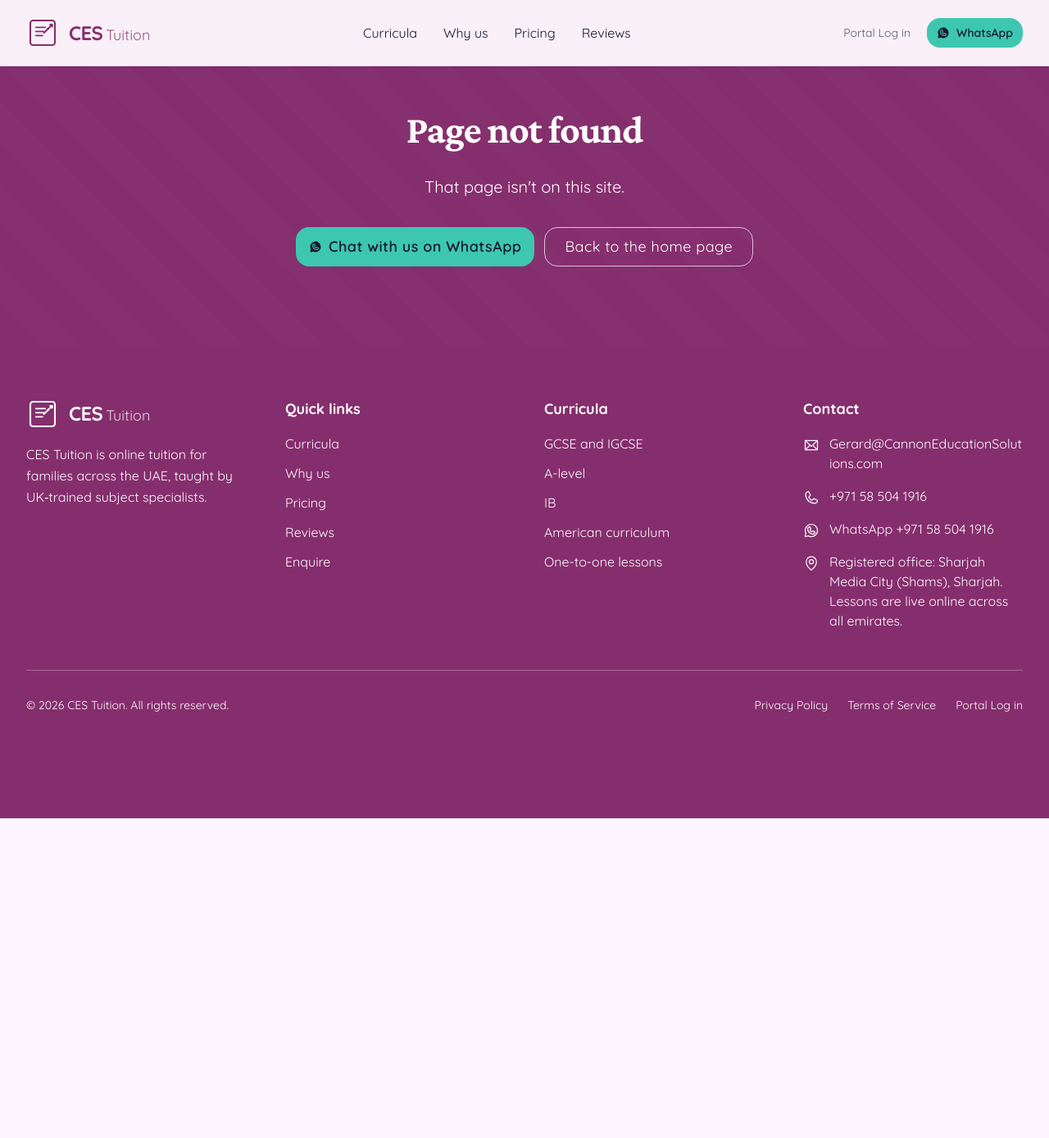
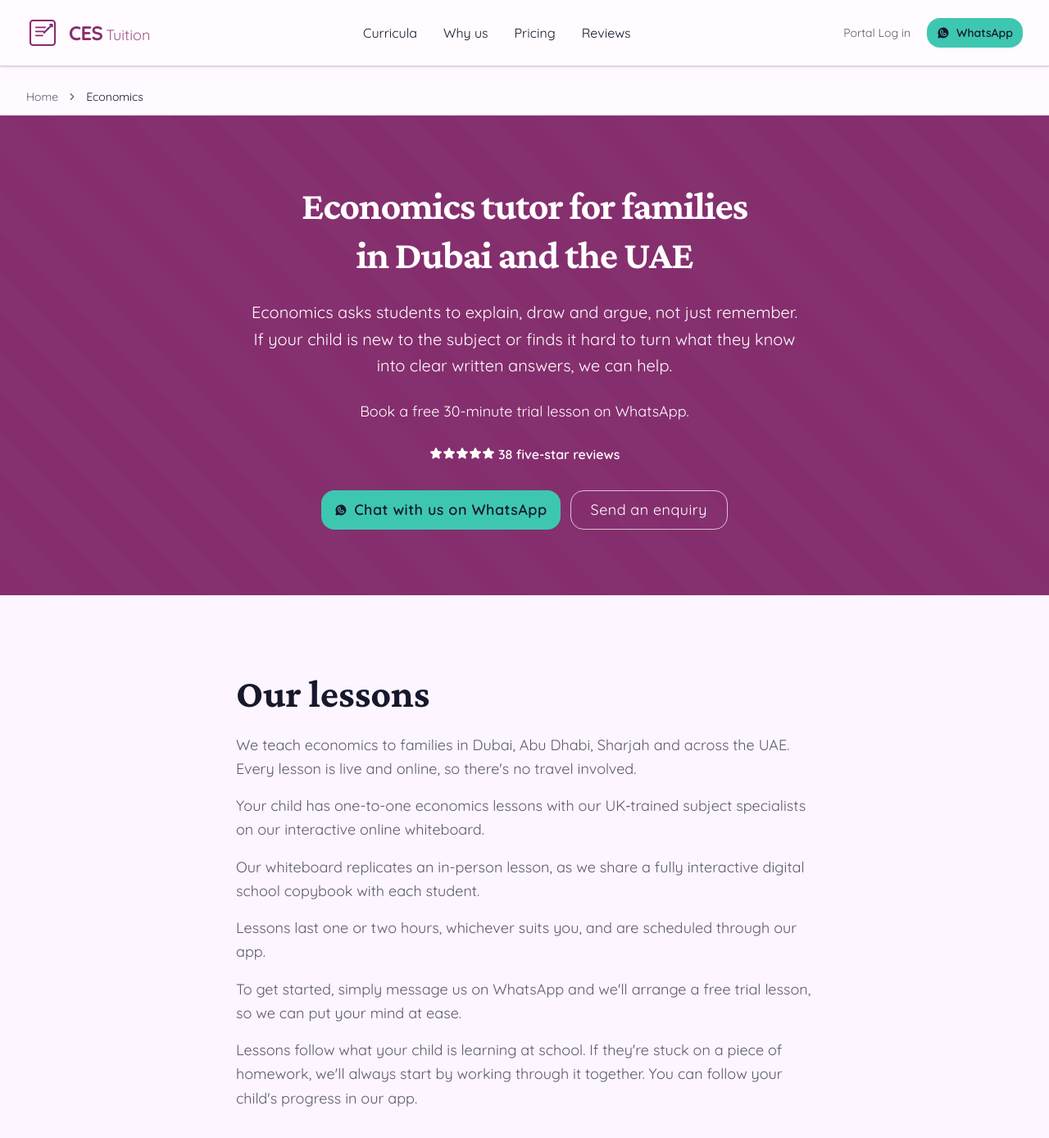
Before and after one commit to GerardCannon/ces-tuition-website, a React (Vite) app: page /economics-tutor in a window 1280 px wide. Shown: the top 1388 px of the page at 82% size. Before the commit the page ends 998 px from the top, so only its background shows below. Built offline with nearby package versions, Linux system fonts and the light colour scheme.

Commit message:
Add the economics tutor page. (#37)
The page follows the other subject pages, and the British, A-level and IB subject lists link to it.

Co-authored-by: Cursor Agent <cursoragent@cursor.com>
Co-authored-by: GerardCannon <GerardCannon@users.noreply.github.com>

```diff
--- a/src/lib/goatcounter.tsx
+++ b/src/lib/goatcounter.tsx
@@ -1,6 +1,6 @@
 import { createContext, useContext, useEffect, type ReactNode } from 'react'
 
-export type WhatsAppPage = 'home' | 'british' | 'ib' | 'ibmaths' | 'american' | 'maths' | 'alevel' | 'chemistry' | 'physics' | 'biology' | 'english' | '404'
+export type WhatsAppPage = 'home' | 'british' | 'ib' | 'ibmaths' | 'american' | 'maths' | 'alevel' | 'chemistry' | 'physics' | 'biology' | 'english' | 'economics' | '404'
 export type WhatsAppPlace = 'header' | 'menu' | 'hero' | 'pricing' | 'form' | 'footer' | 'sticky'
 
 const pageByRouteId: Record<string, WhatsAppPage> = {
@@ -15,6 +15,7 @@ const pageByRouteId: Record<string, WhatsAppPage> = {
   'biology-tutor': 'biology',
   'english-tutor': 'english',
   'ib-maths-tutor': 'ibmaths',
+  'economics-tutor': 'economics',
   'not-found': '404',
 }
 
--- a/src/pageLoaders.ts
+++ b/src/pageLoaders.ts
@@ -4,6 +4,7 @@ import { AlevelTutor } from './pages/AlevelTutor.tsx'
 import { BiologyTutor } from './pages/BiologyTutor.tsx'
 import { BritishCurriculum } from './pages/BritishCurriculum.tsx'
 import { ChemistryTutor } from './pages/ChemistryTutor.tsx'
+import { EconomicsTutor } from './pages/EconomicsTutor.tsx'
 import { EnglishTutor } from './pages/EnglishTutor.tsx'
 import { Home } from './pages/Home.tsx'
 import { IbCurriculum } from './pages/IbCurriculum.tsx'
@@ -26,6 +27,7 @@ export const pages: Record<string, ComponentType> = {
   'physics-tutor': PhysicsTutor,
   'biology-tutor': BiologyTutor,
   'english-tutor': EnglishTutor,
+  'economics-tutor': EconomicsTutor,
   'ib-maths-tutor': IbMathsTutor,
   'not-found': NotFound,
 }
--- a/src/pages/AlevelTutor.tsx
+++ b/src/pages/AlevelTutor.tsx
@@ -79,7 +79,7 @@ export function AlevelTutor() {
 
       <PageSection title="Subjects" muted>
         <p>
-          We teach a range of A-level subjects, such as Maths, <a href="/physics-tutor/" className={linkClass}>Physics</a>, <a href="/chemistry-tutor/" className={linkClass}>Chemistry</a>, <a href="/biology-tutor/" className={linkClass}>Biology</a>, Economics, Business Studies, English and Computer Science. If your child's subject isn't listed, just ask us. You can read more about maths on our <a href="/igcse-gcse-maths-tutor/" className={linkClass}>maths page</a>. We also teach the IB, which you can read about on our <a href="/curricula/ib/" className={linkClass}>IB page</a>.
+          We teach a range of A-level subjects, such as maths, <a href="/physics-tutor/" className={linkClass}>physics</a>, <a href="/chemistry-tutor/" className={linkClass}>chemistry</a>, <a href="/biology-tutor/" className={linkClass}>biology</a>, <a href="/economics-tutor/" className={linkClass}>economics</a>, business studies, English and computer science. If your child's subject isn't listed, just ask us. You can read more about maths on our <a href="/igcse-gcse-maths-tutor/" className={linkClass}>maths page</a>. We also teach the IB, which you can read about on our <a href="/curricula/ib/" className={linkClass}>IB page</a>.
         </p>
       </PageSection>
 
--- a/src/pages/BritishCurriculum.tsx
+++ b/src/pages/BritishCurriculum.tsx
@@ -71,7 +71,7 @@ export function BritishCurriculum() {
 
       <PageSection title="Subjects">
         <p>
-          We teach a wide range of subjects at IGCSE, GCSE and <a href="/a-level-tutor/" className={linkClass}>A-level</a>, including Maths, <a href="/english-tutor/" className={linkClass}>English</a>, <a href="/biology-tutor/" className={linkClass}>Biology</a>, <a href="/chemistry-tutor/" className={linkClass}>Chemistry</a>, <a href="/physics-tutor/" className={linkClass}>Physics</a>, Economics, Business Studies and Computer Science. If your child’s subject isn’t listed, just ask us. We also teach the IB, which you can find with our other curricula on our <a href="/" className={linkClass}>home page</a>.
+          We teach a wide range of subjects at IGCSE, GCSE and <a href="/a-level-tutor/" className={linkClass}>A-level</a>, including maths, <a href="/english-tutor/" className={linkClass}>English</a>, <a href="/biology-tutor/" className={linkClass}>biology</a>, <a href="/chemistry-tutor/" className={linkClass}>chemistry</a>, <a href="/physics-tutor/" className={linkClass}>physics</a>, <a href="/economics-tutor/" className={linkClass}>economics</a>, business studies and computer science. If your child’s subject isn’t listed, just ask us. We also teach the IB, which you can find with our other curricula on our <a href="/" className={linkClass}>home page</a>.
         </p>
       </PageSection>
 
--- /dev/null
+++ b/src/pages/EconomicsTutor.tsx
@@ -0,0 +1,114 @@
+import { FaqSection, PageSection, PageShell } from '@/pages/PageShell.tsx'
+import { economicsCrumbs, economicsFaqs } from '@/pages/economicsTutorData.ts'
+
+const linkClass = 'font-semibold text-foreground underline underline-offset-4 hover:text-primary'
+
+export function EconomicsTutor() {
+  return (
+    <PageShell
+      crumbs={economicsCrumbs}
+      title="Economics tutor for families in Dubai and the UAE"
+      lede={
+        <p>
+          Economics asks students to explain, draw and argue, not just remember. If your child is new to the subject or finds it hard to turn what they know into clear written answers, we can help.
+        </p>
+      }
+      ctaTitle="Tell us about your child"
+      ctaBody={
+        <p>
+          Send us your child's year group and which economics course they take on WhatsApp, and we'll get back to you.
+        </p>
+      }
+    >
+      <PageSection title="Our lessons">
+        <p>
+          We teach economics to families in Dubai, Abu Dhabi, Sharjah and across the UAE. Every lesson is live and online, so there's no travel involved.
+        </p>
+        <p>
+          Your child has one-to-one economics lessons with our UK‑trained subject specialists on our interactive online whiteboard.
+        </p>
+        <p>
+          Our whiteboard replicates an in-person lesson, as we share a fully interactive digital school copybook with each student.
+        </p>
+        <p>
+          Lessons last one or two hours, whichever suits you, and are scheduled through our app.
+        </p>
+        <p>
+          To get started, simply message us on WhatsApp and we'll arrange a free trial lesson, so we can put your mind at ease.
+        </p>
+        <p>
+          Lessons follow what your child is learning at school. If they're stuck on a piece of homework, we'll always start by working through it together. You can follow your child's progress in our app.
+        </p>
+      </PageSection>
+
+      <PageSection title="Where economics gets difficult" muted>
+        <div>
+          <h3 className="text-xl font-bold text-foreground mb-2">Diagrams</h3>
+          <p>
+            Supply and demand, costs and the wider economy are all shown on diagrams, and small mistakes with labels or shifts can cost marks. We practise drawing them accurately and explaining what each change shows.
+          </p>
+        </div>
+        <div>
+          <h3 className="text-xl font-bold text-foreground mb-2">Using data</h3>
+          <p>
+            Many questions give a table, a chart or a short article and ask what it shows. We help your child pick out the figures that matter and use them in their answer, rather than just repeating them.
+          </p>
+        </div>
+        <div>
+          <h3 className="text-xl font-bold text-foreground mb-2">Longer written answers</h3>
+          <p>
+            Higher-mark questions ask students to weigh up both sides and reach a judgement. We work on building an argument step by step, so your child knows how to develop a point and when to bring in evaluation.
+          </p>
+        </div>
+        <div>
+          <h3 className="text-xl font-bold text-foreground mb-2">Linking theory to the real world</h3>
+          <p>
+            Economics makes more sense when it connects to real events. We use current examples to bring the theory to life and help your child use them in their own answers.
+          </p>
+        </div>
+      </PageSection>
+
+      <PageSection title="Levels we teach">
+        <p>
+          We teach economics at GCSE, IGCSE, A-level and in the IB.
+        </p>
+        <p>
+          At GCSE and IGCSE, students meet the key ideas for the first time and learn to explain them clearly in written answers. You can read more on our <a href="/curricula/british/" className={linkClass}>British curriculum page</a>.
+        </p>
+        <p>
+          Many students start economics fresh at A-level, and the course moves from the basic ideas to longer essays quite quickly. You can read more about the move to A-level on our <a href="/a-level-tutor/" className={linkClass}>A-level page</a>.
+        </p>
+        <p>
+          In the IB Diploma Programme, economics is one of the subjects students can choose. Our <a href="/curricula/ib/" className={linkClass}>IB page</a> explains more about the Diploma Programme and the other IB subjects we teach.
+        </p>
+        <p>
+          If your child is studying economics at another level, message us and we'll let you know how we can help.
+        </p>
+      </PageSection>
+
+      <PageSection title="Where to begin" muted>
+        <p>
+          When you message us, it helps to tell us your child's year group, which course they take (GCSE, IGCSE, A-level or IB), and which exam board their school uses if you know it. If you're not sure, your child's school will be able to tell you, or we can work it out together.
+        </p>
+        <p>
+          If your child has just started economics, or has recently moved to the UAE or changed school, let us know. We'll start with the basics their class is building on.
+        </p>
+      </PageSection>
+
+      <FaqSection
+        items={economicsFaqs.map((item) =>
+          item.question === 'Does my child need to be good at maths for economics?'
+            ? {
+                question: item.question,
+                answer: (
+                  <>
+                    Some topics use percentages, graphs and simple calculations, and we'll practise these until your child feels comfortable with them. If maths itself is the worry, have a look at our <a href="/igcse-gcse-maths-tutor/" className={linkClass}>maths page</a>.
+                  </>
+                ),
+              }
+            : item,
+        )}
+      />
+    </PageShell>
+  )
+}
--- a/src/pages/IbCurriculum.tsx
+++ b/src/pages/IbCurriculum.tsx
@@ -70,7 +70,7 @@ export function IbCurriculum() {
 
       <PageSection title="Subjects" muted>
         <p>
-          We teach a range of IB subjects, such as <a href="/ib-maths-tutor/" className={linkClass}>maths</a>, <a href="/physics-tutor/" className={linkClass}>physics</a>, <a href="/chemistry-tutor/" className={linkClass}>chemistry</a>, <a href="/biology-tutor/" className={linkClass}>biology</a>, economics, business management, <a href="/english-tutor/" className={linkClass}>English</a> and computer science. If your child's subject isn't listed, just ask us. We also teach the British curriculum, which you can read about on our <a href="/curricula/british/" className={linkClass}>British curriculum page</a>.
+          We teach a range of IB subjects, such as <a href="/ib-maths-tutor/" className={linkClass}>maths</a>, <a href="/physics-tutor/" className={linkClass}>physics</a>, <a href="/chemistry-tutor/" className={linkClass}>chemistry</a>, <a href="/biology-tutor/" className={linkClass}>biology</a>, <a href="/economics-tutor/" className={linkClass}>economics</a>, business management, <a href="/english-tutor/" className={linkClass}>English</a> and computer science. If your child's subject isn't listed, just ask us. We also teach the British curriculum, which you can read about on our <a href="/curricula/british/" className={linkClass}>British curriculum page</a>.
         </p>
       </PageSection>
 
--- a/src/pages/PageShell.tsx
+++ b/src/pages/PageShell.tsx
@@ -29,6 +29,7 @@ const enquiryPrefill: Partial<Record<WhatsAppPage, { curriculum?: string; subjec
   physics: { subject: 'physics' },
   biology: { subject: 'biology' },
   english: { subject: 'English' },
+  economics: { subject: 'economics' },
 }
 
 export type PageCrumb = { name: string; path: string }
--- /dev/null
+++ b/src/pages/economicsTutorData.ts
@@ -0,0 +1,40 @@
+import type { ServiceInfo } from '../lib/structuredData.ts'
+
+export const economicsCrumbs = [
+  { name: 'Home', path: '/' },
+  { name: 'Economics', path: '/economics-tutor/' },
+]
+
+export const economicsFaqs = [
+  {
+    question: 'How do we book a lesson?',
+    answer: 'Message us on WhatsApp and we\'ll arrange a free 30-minute trial lesson. After that, we\'ll set you up on our app, where you can schedule lessons and monitor your child\'s progress.',
+  },
+  {
+    question: 'We don\'t live in the UAE. Can my child still have lessons?',
+    answer: 'Yes. All our lessons are online, so families join us from the UK, Europe and all over Asia.',
+  },
+  {
+    question: 'Do you teach families in Dubai, Abu Dhabi and Sharjah?',
+    answer: 'Yes. Our economics lessons take place live online, so families in Dubai, Abu Dhabi, Sharjah and the other emirates can join without travelling. Your child is taught one-to-one by one of our UK‑trained subject specialists.',
+  },
+  {
+    question: 'My child hasn\'t studied economics before. Is that a problem?',
+    answer: 'No. Many students start economics for the first time at GCSE, A-level or in the IB. We begin with the key ideas and build from there, alongside what their class is covering.',
+  },
+  {
+    question: 'Does my child need to be good at maths for economics?',
+    answer: 'Some topics use percentages, graphs and simple calculations, and we\'ll practise these until your child feels comfortable with them. If maths itself is the worry, have a look at our maths page.',
+  },
+  {
+    question: 'Which exam boards do you cover?',
+    answer: 'Tell us which exam board your child\'s school uses, and our lessons will follow that course.',
+  },
+]
+
+export const economicsService: ServiceInfo = {
+  name: 'Economics tuition',
+  serviceType: 'Online economics tuition',
+  description:
+    'Live one-to-one online GCSE, IGCSE, A-level and IB economics lessons, with UK-trained subject specialists.',
+}
--- a/src/routes.ts
+++ b/src/routes.ts
@@ -7,6 +7,7 @@ import { alevelCrumbs, alevelFaqs, alevelService } from './pages/alevelTutorData
 import { biologyCrumbs, biologyFaqs, biologyService } from './pages/biologyTutorData.ts'
 import { britishCrumbs, britishFaqs, britishService } from './pages/britishCurriculumData.ts'
 import { chemistryCrumbs, chemistryFaqs, chemistryService } from './pages/chemistryTutorData.ts'
+import { economicsCrumbs, economicsFaqs, economicsService } from './pages/economicsTutorData.ts'
 import { englishCrumbs, englishFaqs, englishService } from './pages/englishTutorData.ts'
 import { ibCrumbs, ibFaqs, ibService } from './pages/ibCurriculumData.ts'
 import { ibMathsCrumbs, ibMathsFaqs, ibMathsService } from './pages/ibMathsTutorData.ts'
@@ -289,6 +290,18 @@ export const routes: SiteRoute[] = [
     whatsappMessage: "Hi Gerard, I'd like to ask about IB maths tuition for my child.",
   },
   {
+    id: 'economics-tutor',
+    path: '/economics-tutor/',
+    sitemap: true,
+    head: socialHead({
+      title: 'Online economics tutor in Dubai and Abu Dhabi | CES Tuition',
+      description: 'Online one-to-one GCSE, IGCSE, A-level and IB economics lessons for UAE families, with UK-trained subject specialists. Free 30-minute trial.',
+      path: '/economics-tutor/',
+      jsonLd: withService(faqAndBreadcrumbJsonLd(economicsFaqs, economicsCrumbs, canonicalUrl), economicsService, '/economics-tutor/', canonicalUrl),
+    }),
+    whatsappMessage: "Hi Gerard, I'd like to ask about economics tuition for my child.",
+  },
+  {
     id: 'not-found',
     file: '404.html',
     sitemap: false,
```
